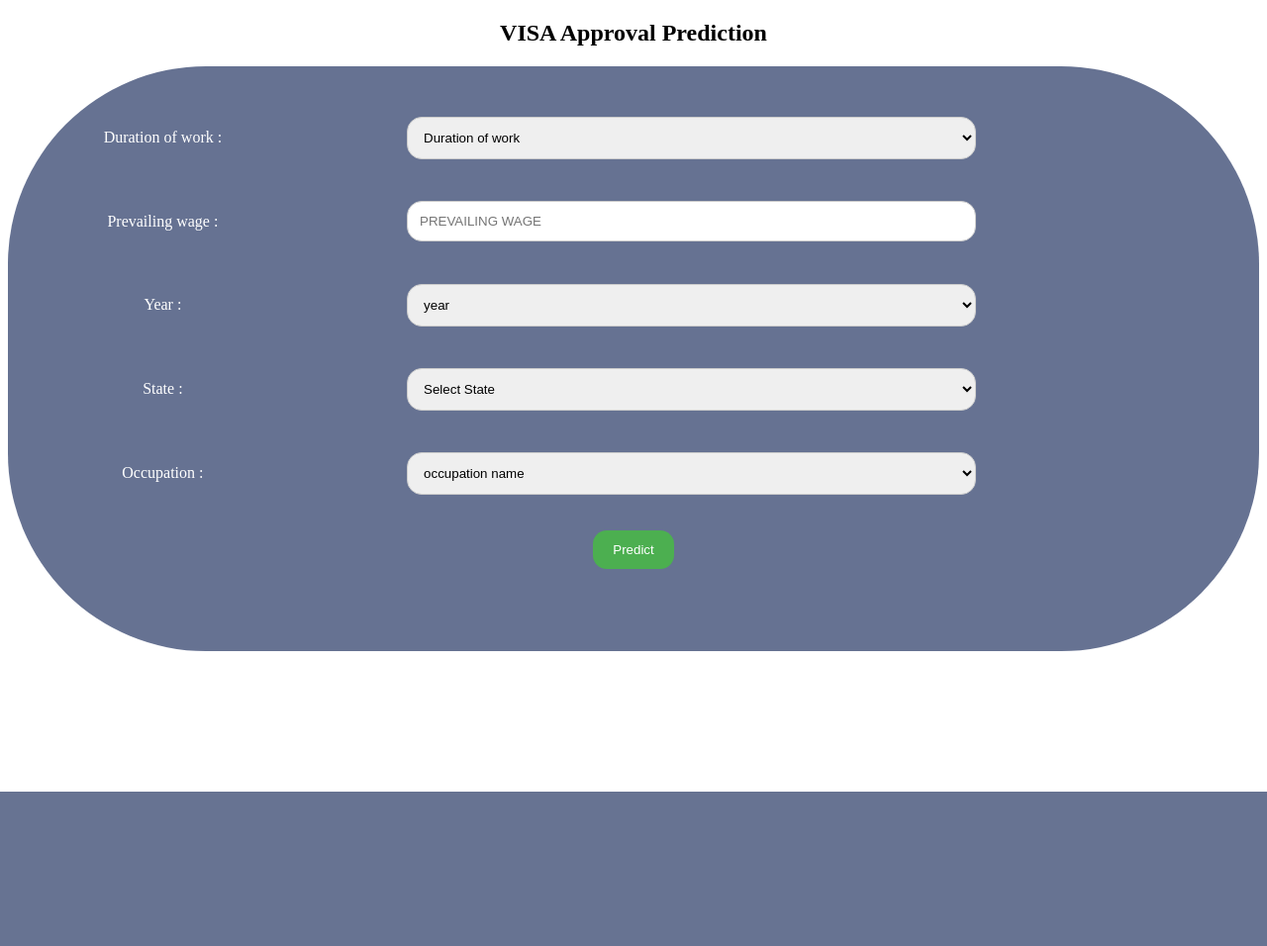
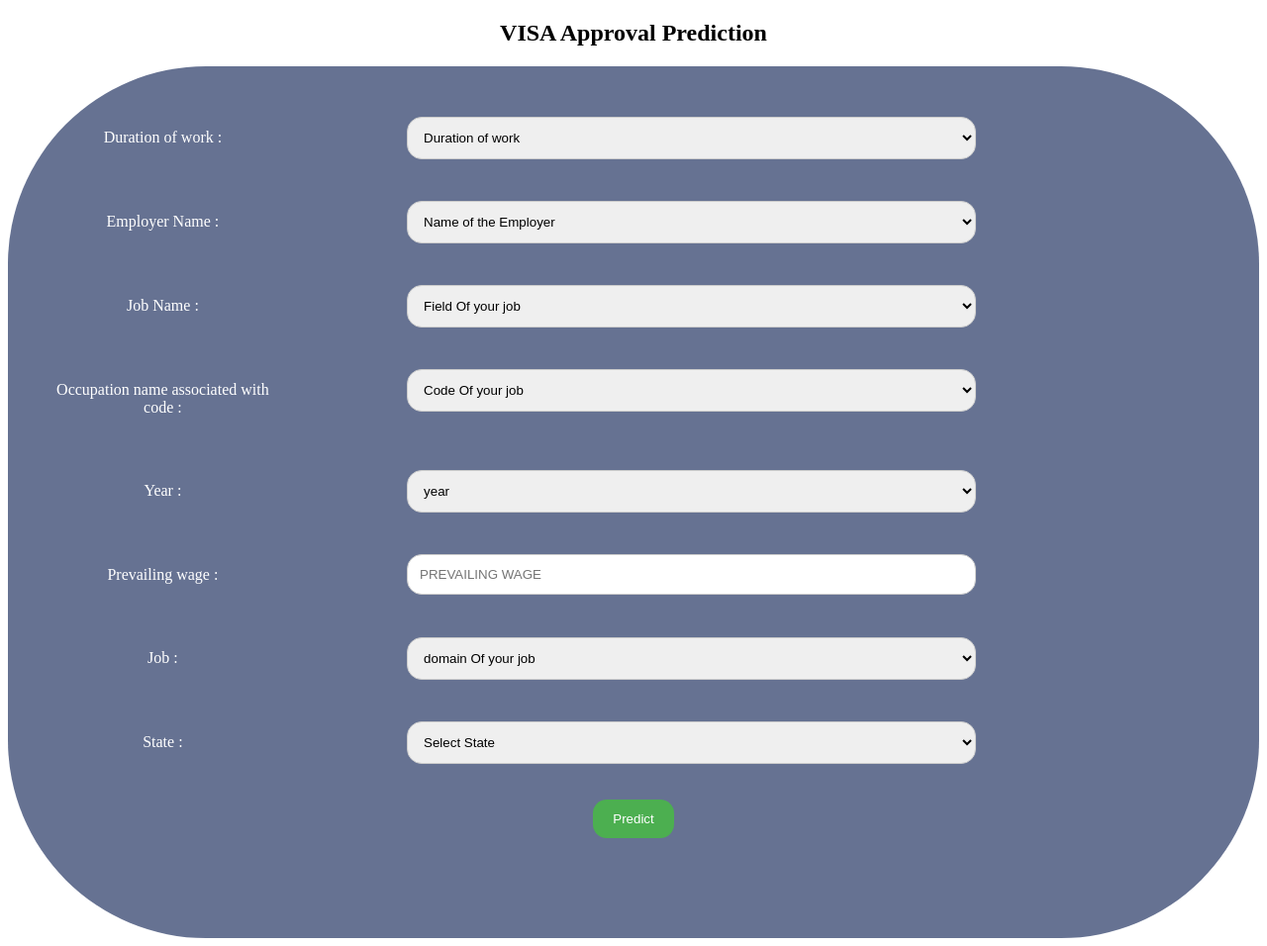
Before and after one commit to lollinng/VisaWise, a Flask app: page /predict in a window 1280 px wide. Shown: the whole page at 99% size. Before the commit the page ends 800 px from the top, so only its background shows below. Run offline with Flask 2, Linux system fonts and the light colour scheme; parts of the project's set-up code (start-up, migrations or seed data) failed here and were passed over.

Commit message:
Update predict.html

```diff
--- a/templates/predict.html
+++ b/templates/predict.html
@@ -1,5 +1,6 @@
 <!DOCTYPE html>
 <html>
+
 <head>
   <meta name="viewport" content="width=device-width, initial-scale=1">
   <style>
@@ -7,7 +8,10 @@
       box-sizing: border-box;
     }
 
-input[type=text],[type=number], select, textarea {
+    input[type=text],
+    [type=number],
+    select,
+    textarea {
       width: 70%;
       padding: 12px;
       border: 1px solid #ccc;
@@ -19,11 +23,13 @@ input[type=text],[type=number], select, textarea {
     label {
       padding: 12px 12px 12px 0;
       display: inline-block;
-  color:white;
+      color: white;
     }
-vi{
-color:white;
+
+    vi {
+      color: white;
     }
+
     button[type=submit] {
       background-color: #4CAF50;
       color: white;
@@ -64,24 +70,28 @@ button[type=submit]:hover {
       clear: both;
 
     }
-
   </style>
 </head>
+
+
+
+
 <body>
   <center>
     <h2>VISA Approval Prediction</h2>
-</center>
+
 
     <div class="container">
 
-<form action="{{ url_for('y_predict')}}"method="post">
-<center>
+      <form action="{{ url_for('y_predict')}}" method="post">
+
+        <!-- FUll time -->
         <div class="row">
           <div class="col-25">
             <label for="FULL_TIME_POSITION">Duration of work :</label>
           </div>
           <div class="col-75">
-<select name="FULL_TIME_POSITION" required="required" >
+            <select name="FULL_TIME_POSITION" required="required">
               <option value="">Duration of work </option>
               <option value="1">Full Time</option>
               <option value="0">Part Time </option>
@@ -90,23 +100,74 @@ button[type=submit]:hover {
         </div>
         <br>
         <br>
+
+        <!-- Ratios -->
         <div class="row">
           <div class="col-25">
-        <label for="PREVAILING_WAGE">Prevailing wage :</label>
+            <label for="Employer Name">Employer Name :</label>
           </div>
           <div class="col-75">
-<input type="number" name="PREVAILING_WAGE" placeholder="PREVAILING WAGE" required="required"/>
+            <select name="Employer Name" required="required">
+              <option value="">Name of the Employer</option>
+              {% set j = 0%}
+              {%for i in content[0]%}
+
+                <option value="{{i}}"> {{i}} </option>
+              {% endfor %}
+              <option value="0">Other</option>
+            </select>
           </div>
         </div>
         <br>
         <br>
+
+        <div class="row">
+          <div class="col-25">
+            <label for="Job Name">Job Name :</label>
+          </div>
+          <div class="col-75">
+            <select name="Job Name" required="required">
+              <option value="">Field Of your job </option>
+              {%for i in content[1]%}
+
+                <option value="{{i}}"> {{i}} </option>
+              {% endfor %}
+              <option value="0">Other</option>
+            </select>
+          </div>
+        </div>
+        <br>
+        <br>
+
+        <div class="row">
+          <div class="col-25">
+            <label for="Code Name">Occupation name associated with code :</label>
+          </div>
+          <div class="col-75">
+            <select name="Code Name" required="required">
+              <option value="">Code Of your job </option>
+              {%for i in content[2]%}
+                <option value="{{i}}"> {{i}} </option>
+              {% endfor %}
+              <option value="0">Other</option>
+            </select>
+          </div>
+        </div>
+        <br>
+        <br>
+
+        <!-- Year -->
         <div class="row">
           <div class="col-25">
             <label for="YEAR">Year :</label>
           </div>
           <div class="col-75">
-		<select name="YEAR" required="required" >
+            <select name="YEAR" required="required">
               <option value="">year </option>
+              <option value="2011">2011</option>
+              <option value="2012">2012</option>
+              <option value="2013">2013</option>
+              <option value="2014">2014</option>
               <option value="2015">2015</option>
               <option value="2016">2016</option>
             </select>
@@ -114,37 +175,57 @@ button[type=submit]:hover {
         </div>
         <br>
         <br>
+
+        <!-- Wage -->
+        <div class="row">
+          <div class="col-25">
+            <label for="PREVAILING_WAGE">Prevailing wage :</label>
+          </div>
+          <div class="col-75">
+            <input type="number" name="PREVAILING_WAGE" placeholder="PREVAILING WAGE" required="required" />
+          </div>
+        </div>
+        <br>
+        <br>
+
+        <!-- JOBS -->
+        <div class="row">
+          <div class="col-25">
+            <label for="Job Type">Job :</label>
+          </div>
+          <div class="col-75">
+            <select name="Job Type" required="required">
+              <option value="">domain Of your job </option>
+              {%for i in content[3]%}
+                <option value="{{i}}"> {{i}} </option>
+              {% endfor %}
+              <option value="0">Other</option>
+            </select>
+          </div>
+        </div>
+        <br>
+        <br>
+
+
+        <!-- STATE -->
         <div class="row">
           <div class="col-25">
             <label for="state">State :</label>
           </div>
           <div class="col-75">
-<select name="state" required="required" >
+            <select name="state" required="required">
               <option value="">Select State </option>
-<option value="new york">new york</option>
-<option value="washington">washington</option>
- <option value="indiana">indiana</option>
+              {%for i in content[4]%}
+                <option value="{{i}}"> {{i}} </option>
+              {% endfor %}
+              <option value="0">Other</option>
             </select>
           </div>
         </div>
         <br>
         <br>
-<div class="row">
-      <div class="col-25">
-        <label for="occupation name">Occupation :</label>
-      </div>
-      <div class="col-75">
 
-<select name="SOC_NAME1" required="required" >
-    <option value="">occupation name </option>
-    <option value="it">it</option>
-    <option value="others">others</option>
-    <option  value="manager">manager</option>
-               </select>
-			   </div>
-			   </div>
-                <br>
-		<br>
+
         <button type="submit" class="row">Predict</button>
 
       </form>
@@ -157,8 +238,7 @@ button[type=submit]:hover {
       </h2>
     </div>
     </head>
-<body>
   </center>
 </body>
-</body>
+
 </html>
```
Lines whose indentation alone changed are shown as unchanged.
